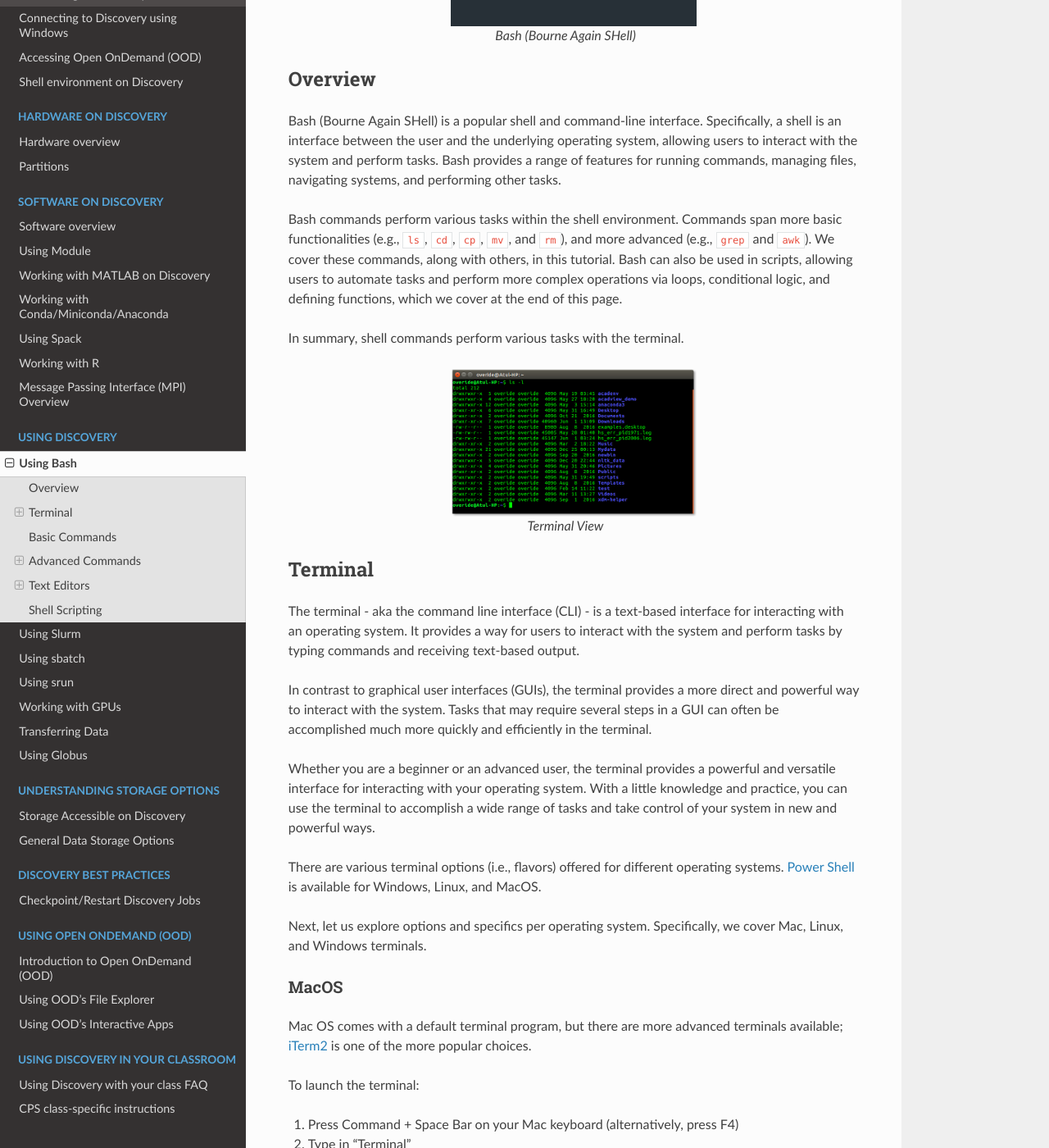
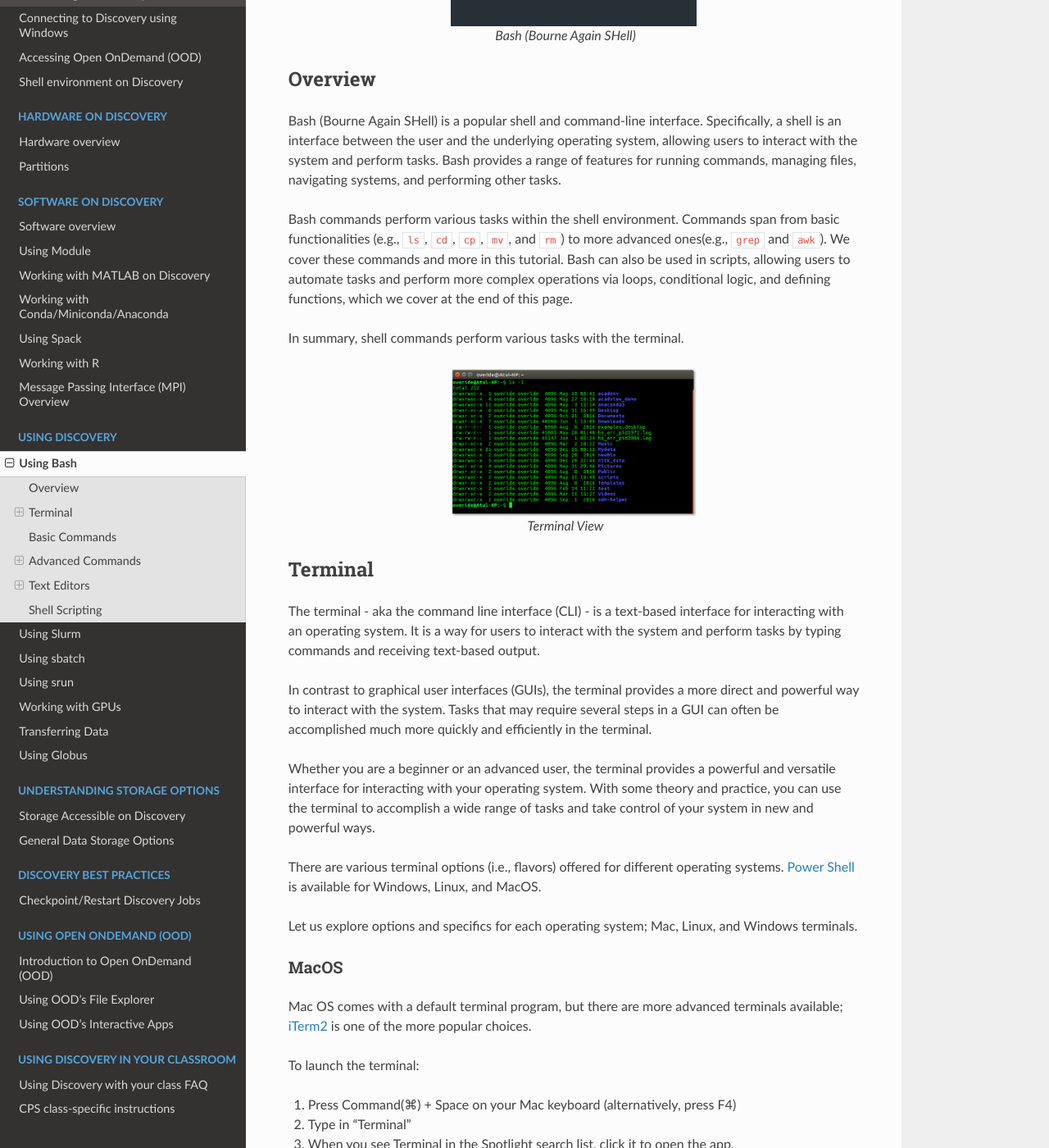
Before and after one commit to northeastern-rc/rc-public-documentation, a Sphinx documentation site: the page built from docs/source/using-discovery/bash.rst, in a window 1280 px wide and 1400 px high, scrolled down 295 px. Shown: the whole window at 82% size. Built offline with Sphinx 7.4.7 and the Read the Docs theme 2.0.0, drawn with Linux system fonts in a browser that asks for light colours; some of the changed text lies outside the part shown.

Commit message:
Update bash.rst

```diff
--- a/docs/source/using-discovery/bash.rst
+++ b/docs/source/using-discovery/bash.rst
@@ -16,7 +16,7 @@
 =========
 Bash (Bourne Again SHell) is a popular shell and command-line interface. Specifically, a shell is an interface between the user and the underlying operating system, allowing users to interact with the system and perform tasks. Bash provides a range of features for running commands, managing files, navigating systems, and performing other tasks.
 
-Bash commands perform various tasks within the shell environment. Commands span more basic functionalities (e.g., ``ls``, ``cd``, ``cp``, ``mv``, and ``rm``), and more advanced (e.g., ``grep`` and ``awk``). We cover these commands, along with others, in this tutorial. Bash can also be used in scripts, allowing users to automate tasks and perform more complex operations via loops, conditional logic, and defining functions, which we cover at the end of this page.
+Bash commands perform various tasks within the shell environment. Commands span from basic functionalities (e.g., ``ls``, ``cd``, ``cp``, ``mv``, and ``rm``) to more advanced ones(e.g., ``grep`` and ``awk``). We cover these commands and more in this tutorial. Bash can also be used in scripts, allowing users to automate tasks and perform more complex operations via loops, conditional logic, and defining functions, which we cover at the end of this page.
 
 In summary, shell commands perform various tasks with the terminal.
 
@@ -31,15 +31,15 @@
 
 Terminal
 =========
-The terminal - aka the command line interface (CLI) - is a text-based interface for interacting with an operating system. It provides a way for users to interact with the system and perform tasks by typing commands and receiving text-based output.
+The terminal - aka the command line interface (CLI) - is a text-based interface for interacting with an operating system. It is a way for users to interact with the system and perform tasks by typing commands and receiving text-based output.
 
 In contrast to graphical user interfaces (GUIs), the terminal provides a more direct and powerful way to interact with the system. Tasks that may require several steps in a GUI can often be accomplished much more quickly and efficiently in the terminal.
 
-Whether you are a beginner or an advanced user, the terminal provides a powerful and versatile interface for interacting with your operating system. With a little knowledge and practice, you can use the terminal to accomplish a wide range of tasks and take control of your system in new and powerful ways.
+Whether you are a beginner or an advanced user, the terminal provides a powerful and versatile interface for interacting with your operating system. With some theory and practice, you can use the terminal to accomplish a wide range of tasks and take control of your system in new and powerful ways.
 
 There are various terminal options (i.e., flavors) offered for different operating systems. `Power Shell`_ is available for Windows, Linux, and MacOS.
 
-Next, let us explore options and specifics per operating system. Specifically, we cover Mac, Linux, and Windows terminals.
+Let us explore options and specifics for each operating system; Mac, Linux, and Windows terminals.
 
 MacOS
 ------
@@ -47,7 +47,7 @@
 
 To launch the terminal:
 
-#. Press Command + Space Bar on your Mac keyboard (alternatively, press F4)
+#. Press Command(⌘) + Space on your Mac keyboard (alternatively, press F4)
 #. Type in “Terminal”
 #. When you see Terminal in the Spotlight search list, click it to open the app.
 
@@ -230,6 +232,7 @@
 ``kill`` - Terminate a process by its process ID::
 
    kill <pid>
+
 Advanced Commands
 =================
 In this section we will provide examples of some helpful advanced commands, and then take a closer look at three essential advanced commands.
@@ -403,7 +406,7 @@
 
 rsync
 -----
-``rsync`` is a powerful and versatile file transfer utility commonly used to synchronize files and directories between different locations. It can transfer files over a network connection and run in various modes, including local and remote transfers and backup operations. One of the key benefits of using ``rsync`` is its ability only to transfer the differences between the source and destination files, which can significantly reduce the amount of data transfer time required. Additionally, ``rsync`` supports various advanced features, including the ability to perform incremental backups and preserve symbolic links, making it a popular tool for system administrators and other advanced users.
+``rsync`` is a powerful and versatile file transfer utility commonly used to synchronize files and directories between different locations. It can transfer files over a network connection and run in various modes, including local and remote transfers and backup operations. One of the key benefits of using ``rsync`` is its ability to transfer only the differences between the source and destination files, which can significantly reduce the amount of data transfer time required. Additionally, ``rsync`` supports various advanced features, including the ability to perform incremental backups and preserve symbolic links, making it a popular tool for system administrators and other advanced users.
 
 Examples
 ^^^^^^^^^
@@ -433,7 +436,7 @@
 
 find
 -----
-``find`` is a command line tool used to search for files and directories within a specified location. It operates by starting at a specified directory and recursively searching through its subdirectories. The user can select a range of criteria to match (e.g., file name, size, modification time), and ``find`` will return a list of all files and directories that match the specified criteria. ``find`` provides a range of options for further processing the results, such as executing a command on each matching file, printing the results, or performing other operations; as a result, it is a versatile tool for searching for specific files and cleaning up old files.
+``find`` is a command line tool used to search for files and directories within a specified location. It operates by starting at a specified directory and recursively searching through its subdirectories. The user can select a range of criteria to match (e.g., file name, size, modification time), and ``find`` will return a list of all files and directories that match the specified criteria. ``find`` provides a range of options for further processing the results, such as executing a command on each matching file, printing the results, or performing other operations. As a result, it is a versatile tool to search for specific files and to clean up old files.
 
 Examples
 ^^^^^^^^^
@@ -595,6 +599,7 @@
 To quit emacs, use the following command::
 
    C-x C-c
+
 VIM
 ------
 Vim is a popular text editor that is widely used for programming, writing, and other text-related tasks. Consult the `VIM Manual`_ for more information on using the text editor effectively.
```
Also changed, not shown: other parts of docs/source/using-discovery/bash.rst (+7 -4 lines).
